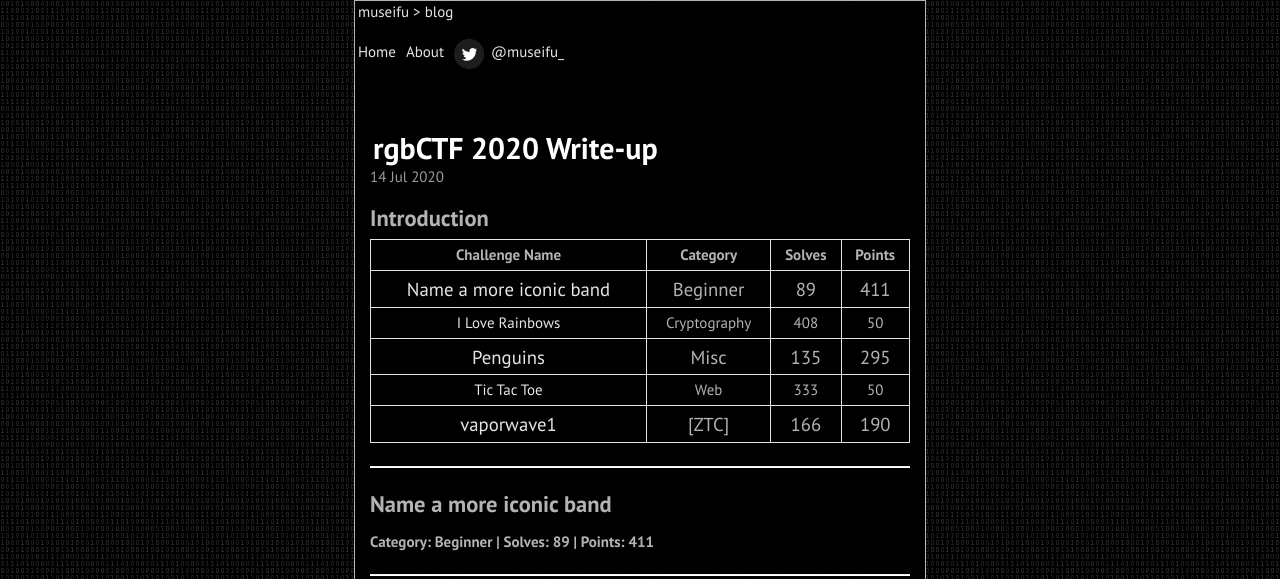
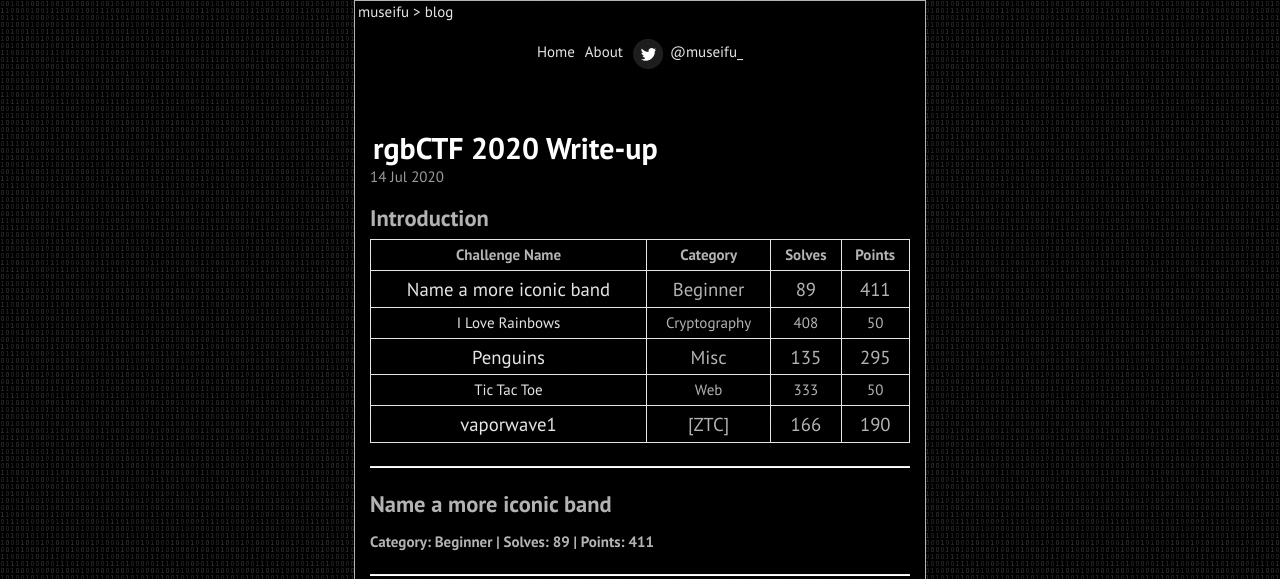
Before and after one commit to museifu666/museifu666.github.io, a Jekyll site: the page built from index.html, in a window 1280 px wide. Shown: the top 579 px of the page. Built offline with Jekyll 4.4.1, drawn with Linux system fonts in a browser that asks for light colours; the list of posts is cut into pages by our own code; grey boxes are pictures that could not be loaded.

Commit message:
Update poole.css

```diff
--- a/public/css/poole.css
+++ b/public/css/poole.css
@@ -37,6 +37,14 @@
 
 .imgCenter {
 	display: inline;
+}
+
+.myTopnav {
+        text-align: center;
+}
+
+.navbar {
+        text-align: center;
 }
 
 .navbar-item img {
```
